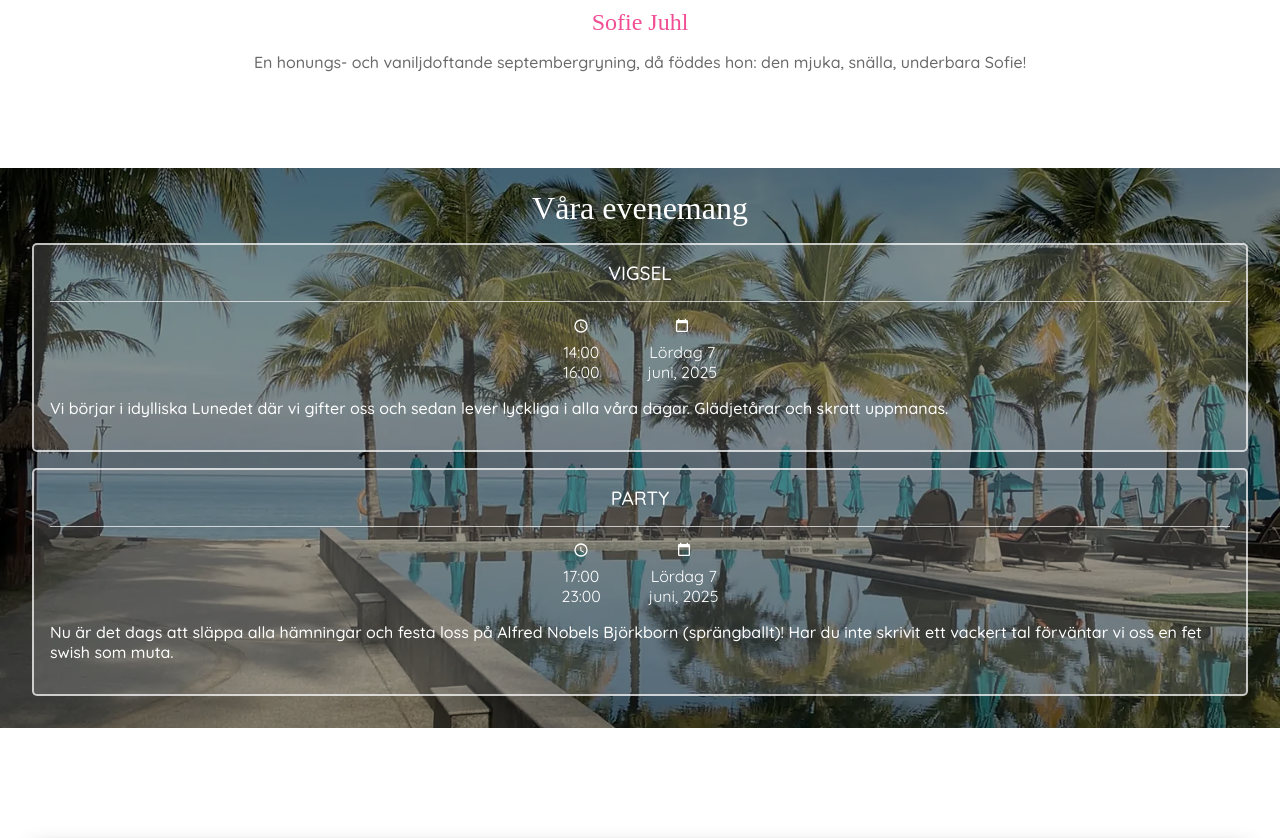
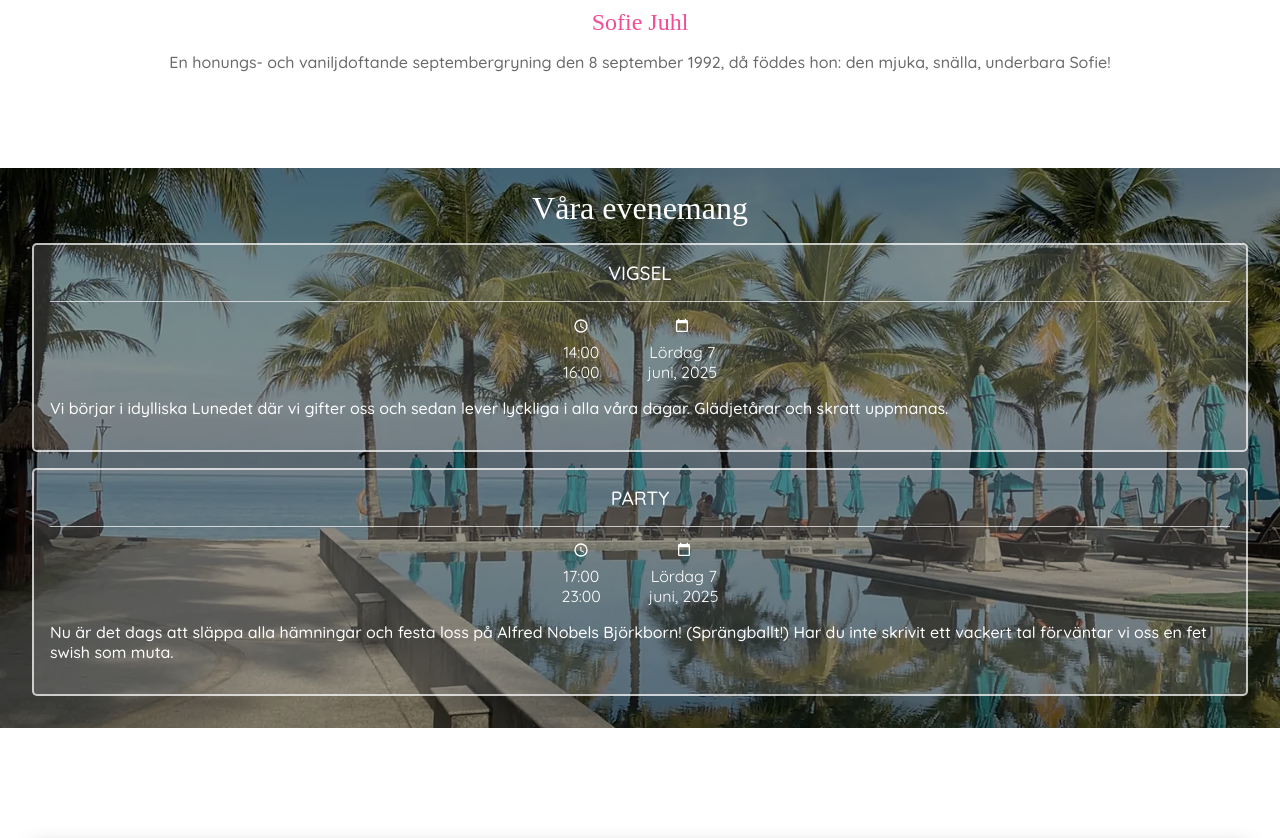
Before and after one commit to kglundgren/wedding, a plain HTML site: page index.html in a window 1280 px wide. Shown: the part 1792-2630 px from the top of the page. Drawn offline with nearby package versions, Linux system fonts and the light colour scheme; a web font is replaced by a local one.

Commit message:
corrected some text

```diff
--- a/index.html
+++ b/index.html
@@ -70,7 +70,7 @@
             <img src="img/sofie.webp" alt="Sofie">
             <div class="profile-caption rouge-script-regular">Sofie Juhl</div>
           </div>
-          <p>En honungs- och vaniljdoftande septembergryning, då föddes hon: den mjuka, snälla, underbara Sofie!</p>
+          <p>En honungs- och vaniljdoftande septembergryning den 8 september 1992, då föddes hon: den mjuka, snälla, underbara Sofie!</p>
         </div>
       </div>
     </div>
@@ -122,7 +122,7 @@
             <span>Lördag 7<br>juni, 2025</span>
           </div>
         </div>
-        <p>Nu är det dags att släppa alla hämningar och festa loss på Alfred Nobels Björkborn (sprängballt)! Har du inte skrivit ett vackert tal förväntar vi oss en fet swish som muta.</p>
+        <p>Nu är det dags att släppa alla hämningar och festa loss på Alfred Nobels Björkborn! (Sprängballt!) Har du inte skrivit ett vackert tal förväntar vi oss en fet swish som muta.</p>
       </div>
 
     </div>
```
